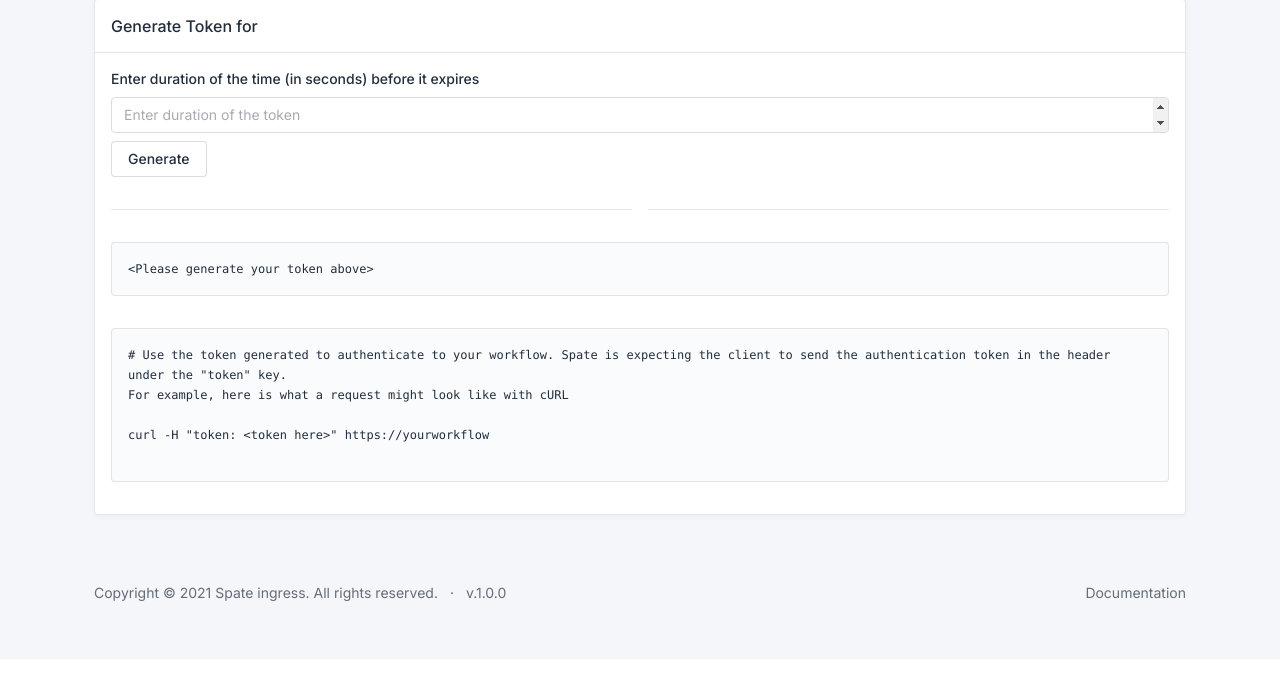
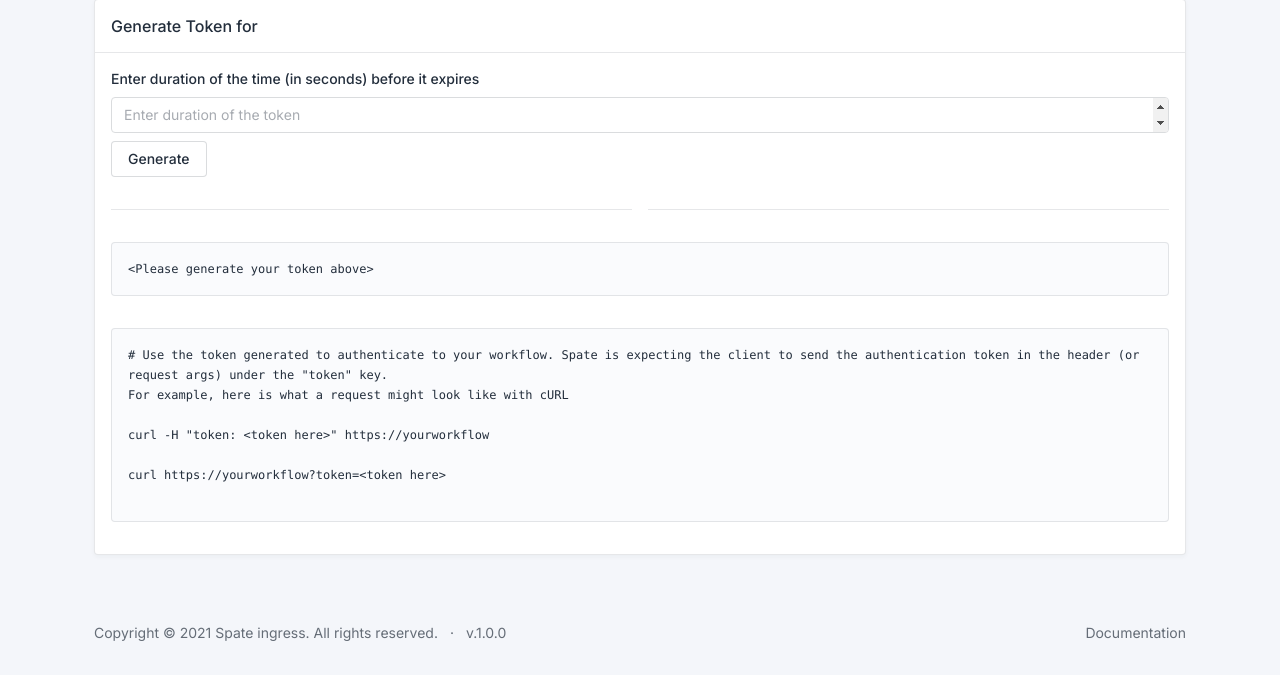
Before and after one commit to bmarsh9/spate, a Flask app: template app/templates/generate_token.html in a window 1280 px wide. Shown: the part 141-816 px from the top of the page. Before the commit the page ends 742 px from the top, so only its background shows below. Run offline with Flask 2, Linux system fonts and the light colour scheme; the template is opened without the code that fills it, so the values that code supplies are empty; parts of the project's set-up code (start-up, migrations or seed data) failed here and were passed over; some libraries are stand-ins or nearby versions.

Commit message:
add default authentication

```diff
--- a/app/templates/generate_token.html
+++ b/app/templates/generate_token.html
@@ -32,7 +32,7 @@
               <pre id="show">&lt;Please generate your token above&gt;</pre>
             </div>
             <div class="mt-4">
-              <pre># Use the token generated to authenticate to your workflow. Spate is expecting the client to send the authentication token in the header under the "token" key.<br>For example, here is what a request might look like with cURL<br><br>curl -H "token: &lt;token here&gt;" https://yourworkflow
+              <pre># Use the token generated to authenticate to your workflow. Spate is expecting the client to send the authentication token in the header (or request args) under the "token" key.<br>For example, here is what a request might look like with cURL<br><br>curl -H "token: &lt;token here&gt;" https://yourworkflow<br><br>curl https://yourworkflow?token=&lt;token here&gt;
               </pre>
             </div>
           </div>
--- a/spate_ingress/app/utils/workflow_manager.py
+++ b/spate_ingress/app/utils/workflow_manager.py
@@ -14,7 +14,11 @@ class WorkflowManager():
     def verify_token_in_request(self,request):
         if not self.workflow.auth_required:
             return True
+        # check header
         token = request.headers.get("token")
+        # check url
+        if not token:
+            token = request.args.get("token")
         if not token:
             return False
         token_ok = self.verify_auth_token(token)
```
